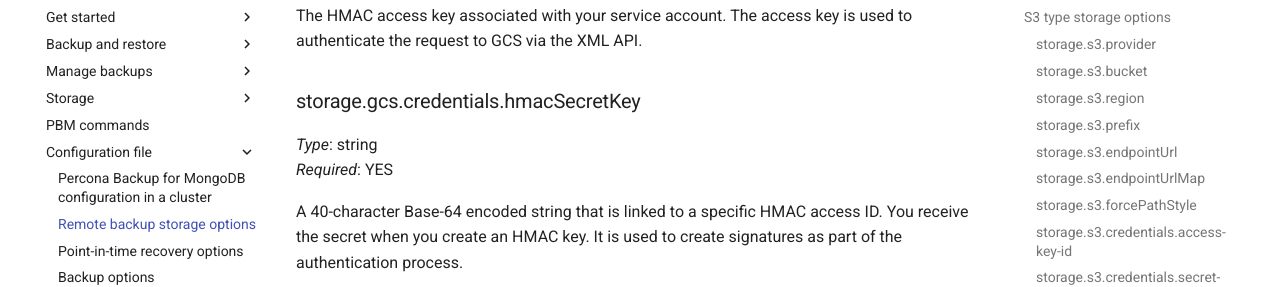
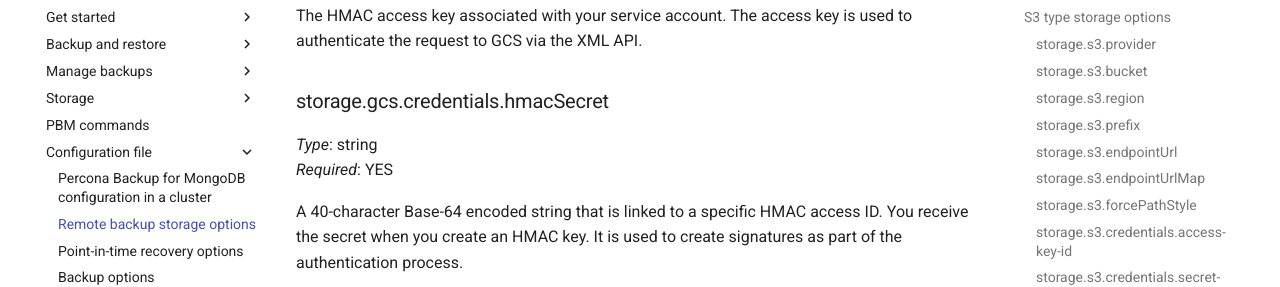
Before and after one commit to percona/pbm-docs, an MkDocs documentation site: the page built from docs/reference/configuration-options.md, in a window 1280 px wide and 900 px high, scrolled down 8012 px. Shown: the part 171-458 px from the top of the window. Built offline with MkDocs 1.6.1 and Material for MkDocs 9.7.7, drawn with Linux system fonts in a browser that asks for light colours; nearby versions of some CDN libraries; comment, search, counter and statistics services are not loaded.

Commit message:
Updated after the review

```diff
--- a/docs/reference/configuration-options.md
+++ b/docs/reference/configuration-options.md
@@ -304,7 +304,7 @@ The private key of the service account used to authenticate the request.
 
 The HMAC access key associated with your service account. The access key is used to authenticate the request to GCS via the XML API.
 
-### storage.gcs.credentials.hmacSecretKey
+### storage.gcs.credentials.hmacSecret
 
 *Type*: string <br>
 *Required*: YES
```
